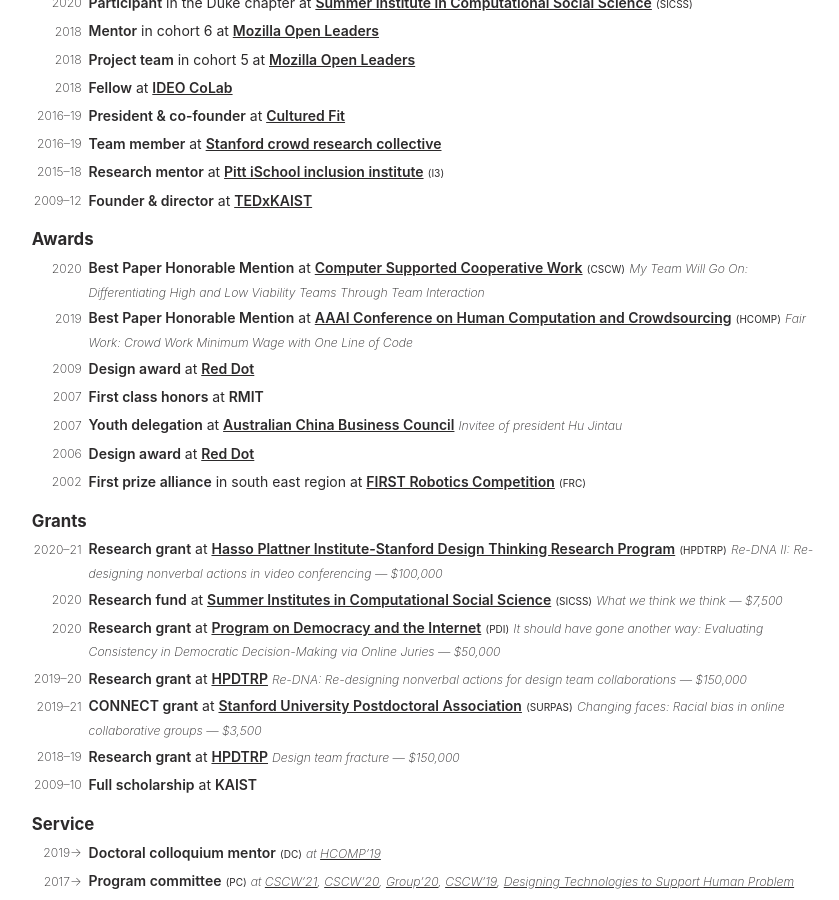
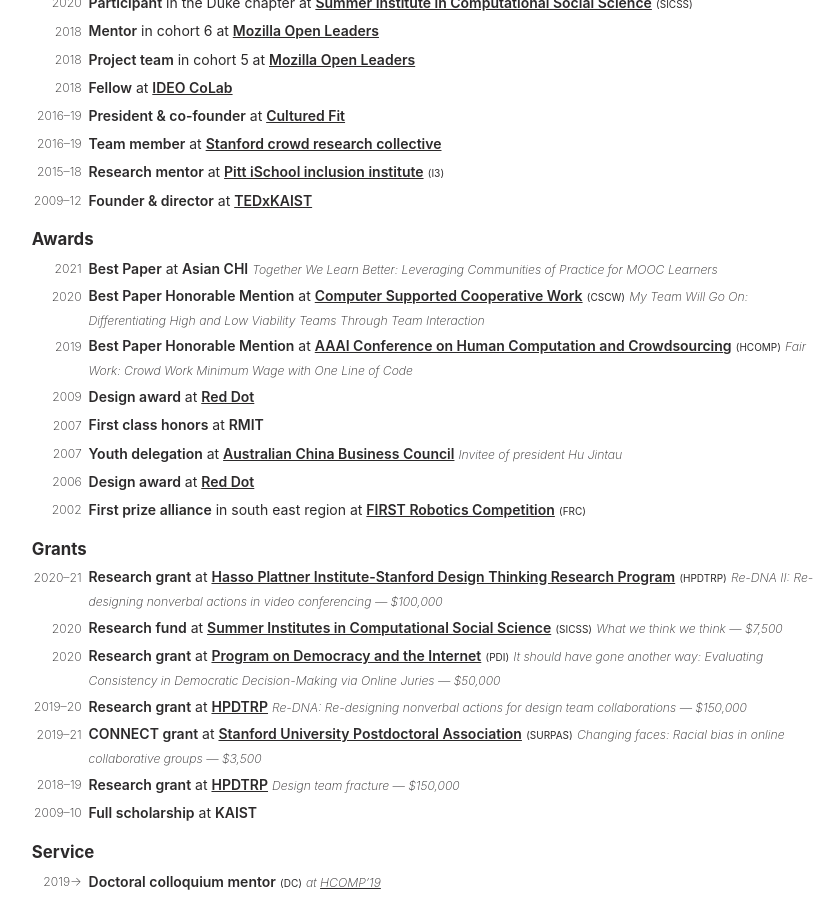
Before and after one commit to markwhiting/Whiting.me, a Jekyll site: the page built from cv.html, in a window 1280 px wide and 900 px high, scrolled down 702 px. Shown: the whole window, without its empty margins (215-1054 px from the left). Built offline with Jekyll 4.4.1, drawn with Linux system fonts in a browser that asks for light colours.

Commit message:
Added paper award flair and new awards

```diff
--- a/_data/CV.csv
+++ b/_data/CV.csv
@@ -48,3 +48,4 @@
 Stanford University Postdoctoral Association,Grants,TRUE,SURPAS,https://www.surpas.org,CONNECT grant,,2019-09-09,2021-02-28,"Changing faces: Racial bias in online collaborative groups — $3,500"
 AAAI Conference on Human Computation and Crowdsourcing,Awards,TRUE,HCOMP,https://www.humancomputation.com/2019/index.html,Best Paper Honorable Mention,,2019-10-28,2019-10-30,"Fair Work: Crowd Work Minimum Wage with One Line of Code"
 Computer Supported Cooperative Work,Awards,TRUE,CSCW,https://cscw.acm.org/2020/awards,Best Paper Honorable Mention,,2020-10-17,2020-10-21,"My Team Will Go On: Differentiating High and Low Viability Teams Through Team Interaction"
+Asian CHI,Awards,TRUE,,,Best Paper,,2021-05-07,2021-05-08,"Together We Learn Better: Leveraging Communities of Practice for MOOC Learners"
--- a/cv.html
+++ b/cv.html
@@ -95,7 +95,7 @@
   <tr>
     <td class="left light smallCaps noPrint">{%- if forloop.first -%}{{pub.year}}{% endif %}</td>
     <td colspan="2" >
-      <strong class="">{%- if pub.url-%}<a href="{{pub.url}}">{% elsif pub.doi %}<a href="https://doi.org/{{pub.doi}}">{% endif %}{{pub.title}}{%- if pub.url or pub.doi-%}</a>{% endif %}</strong>
+      <strong class=""><span class="noPrint">{%- if pub.award -%}{%- if pub.award contains "Best" -%}🏆{% else %}🏅{% endif %}{% endif %}</span>{%- if pub.url-%}<a href="{{pub.url}}">{% elsif pub.doi %}<a href="https://doi.org/{{pub.doi}}">{% endif %}{{pub.title}}{%- if pub.url or pub.doi-%}</a>{% endif %}</strong>
       <p class="light note">
 
         {%- assign authors = pub.authors | replace: " and ", "; " | split: ";" -%}
```
